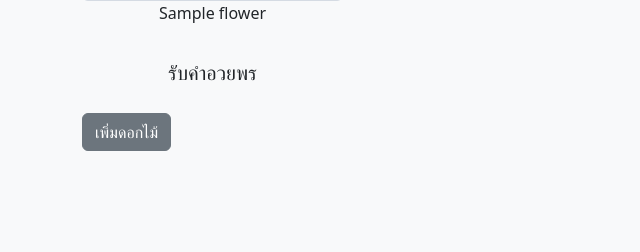
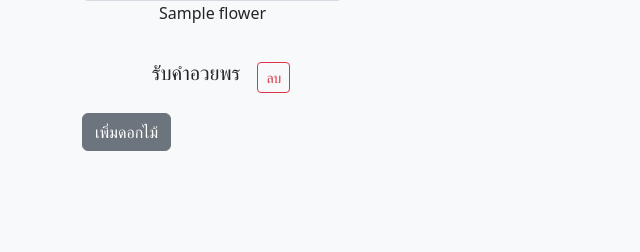
Before and after one commit to 6810110102psu-cmd/bouquet-web, a Flask app: template templates/preview.html in a window 1280 px wide. Shown: the part 321-573 px from the top of the page, without its empty margins (0-640 px from the left). Run offline with Flask 3, Linux system fonts and the light colour scheme; the template is opened without the code that fills it: values that come from a table or form of the project are taken from there, others are empty; tables that the repository leaves empty hold one stand-in row (values such as "Sample post"); grey boxes marked "Sample" are stand-in pictures.

Commit message:
add remove button in preview

```diff
--- a/templates/preview.html
+++ b/templates/preview.html
@@ -14,6 +14,9 @@
     <div class="text-center mt-4">
     <a href="/blessing" class="btn btn-pink btn-lg">
         รับคำอวยพร
+    <a href="/remove/{{ flower.id }}"
+    class="btn btn-outline-danger btn-sm mt-2">
+    ลบ
     </a>
 </div>
     </div>
```
